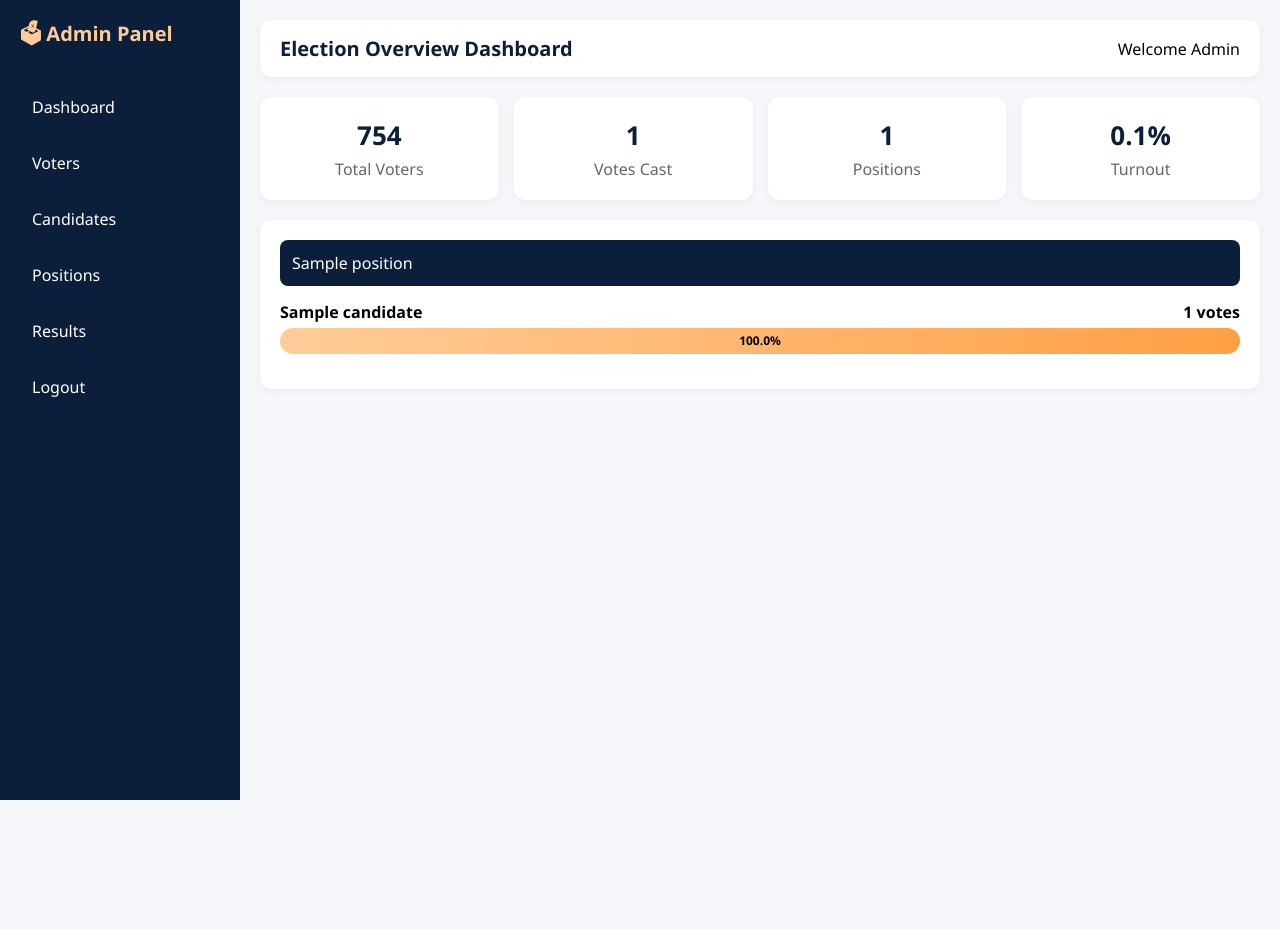
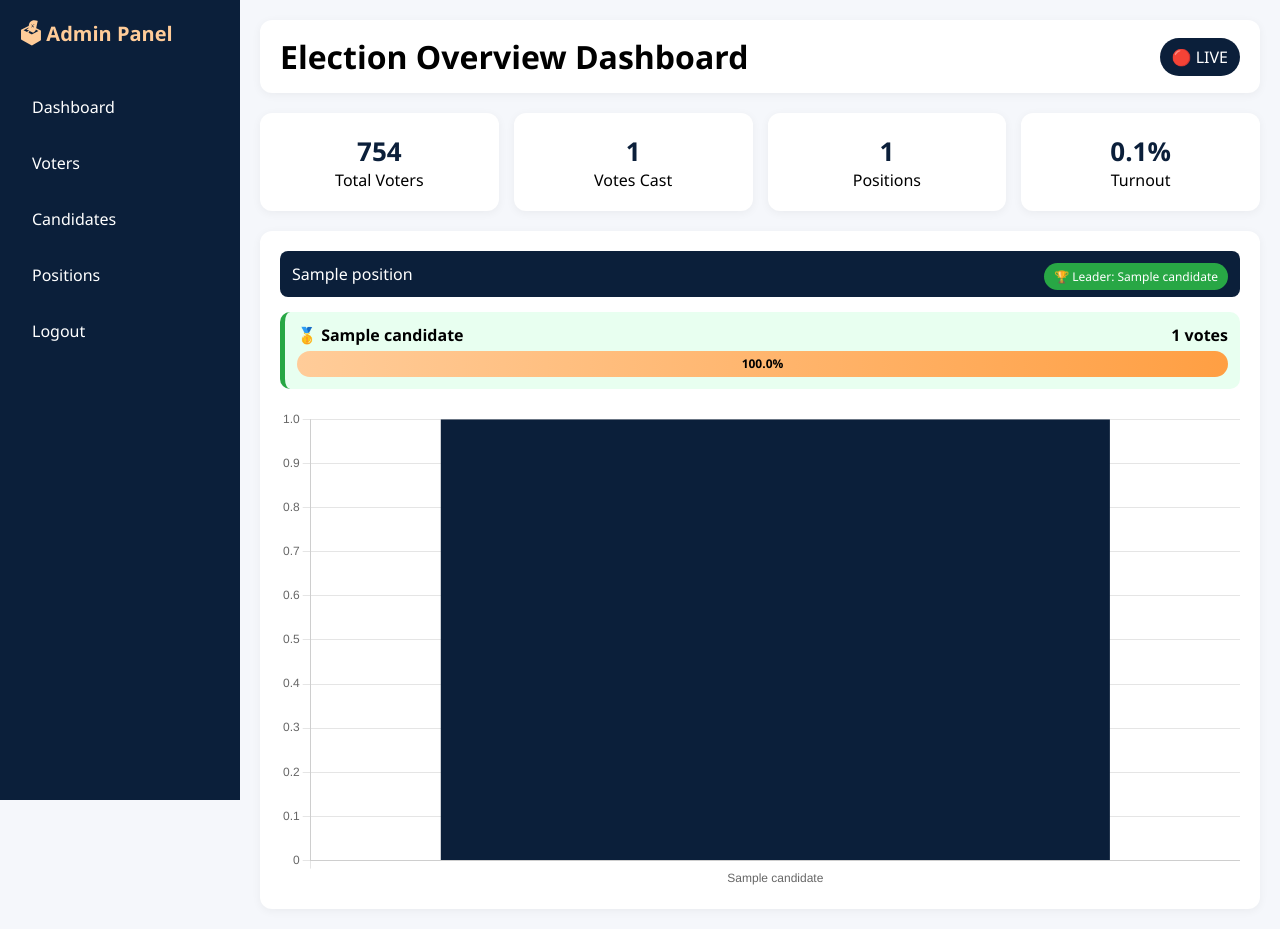
Before and after one commit to Bukulubenja/onvote, a Django app: page /dashboard/ in a window 1280 px wide. Before the commit the page ends 800 px from the top, so only its background shows below. Run offline with Django 5.2, Linux system fonts and the light colour scheme; a user stored in the database is signed in; data comes from the database, SQL or seed files in the repository; tables that the repository leaves empty hold one stand-in row (values such as "Sample post").

Commit message:
my fifth commit

```diff
--- a/templates/dashboard.html
+++ b/templates/dashboard.html
@@ -3,6 +3,8 @@
 <head>
     <title>Admin Dashboard</title>
     <meta name="viewport" content="width=device-width, initial-scale=1.0">
+
+    <script src="https://cdn.jsdelivr.net/npm/chart.js"></script>
 
     <style>
         * {
@@ -39,7 +41,6 @@
             padding: 12px;
             margin-bottom: 10px;
             border-radius: 8px;
-            transition: 0.3s;
         }
 
         .sidebar a:hover {
@@ -63,12 +64,6 @@
             align-items: center;
         }
 
-        .topbar h1 {
-            font-size: 20px;
-            color: #0b1f3a;
-        }
-
-        /* STATS */
         .stats {
             display: grid;
             grid-template-columns: repeat(4, 1fr);
@@ -80,8 +75,8 @@
             background: white;
             padding: 20px;
             border-radius: 12px;
+            text-align: center;
             box-shadow: 0 2px 10px rgba(0,0,0,0.05);
-            text-align: center;
         }
 
         .card h2 {
@@ -89,12 +84,6 @@
             font-size: 26px;
         }
 
-        .card p {
-            color: #666;
-            margin-top: 5px;
-        }
-
-        /* RESULTS */
         .panel {
             background: white;
             margin-top: 20px;
@@ -113,6 +102,8 @@
 
         .candidate {
             margin-bottom: 15px;
+            padding: 12px;
+            border-radius: 10px;
         }
 
         .candidate-info {
@@ -137,7 +128,6 @@
             line-height: 26px;
             font-size: 12px;
             font-weight: bold;
-            transition: width 0.8s ease-in-out;
         }
 
         /* RESPONSIVE */
@@ -174,21 +164,22 @@
     <a href="#">Voters</a>
     <a href="#">Candidates</a>
     <a href="#">Positions</a>
-    <a href="#">Results</a>
     <a href="{% url 'logout' %}">Logout</a>
 </div>
 
 <!-- MAIN -->
 <div class="main">
 
+    <!-- TOPBAR -->
     <div class="topbar">
         <h1>Election Overview Dashboard</h1>
-        <div>Welcome Admin</div>
+        <span style="background:#0b1f3a;color:white;padding:8px 12px;border-radius:20px;">
+            🔴 LIVE
+        </span>
     </div>
 
     <!-- STATS -->
     <div class="stats">
-
         <div class="card">
             <h2>{{ total_voters }}</h2>
             <p>Total Voters</p>
@@ -208,7 +199,6 @@
             <h2>{{ turnout }}%</h2>
             <p>Turnout</p>
         </div>
-
     </div>
 
     <!-- RESULTS -->
@@ -218,14 +208,30 @@
 
         <div class="position-title">
             {{ result.position.title }}
+
+            {% if result.candidates %}
+            <span style="float:right;background:#28a745;padding:5px 10px;border-radius:20px;font-size:12px;">
+                🏆 Leader: {{ result.candidates.0.candidate.name }}
+            </span>
+            {% endif %}
         </div>
 
         {% for item in result.candidates %}
 
-        <div class="candidate">
+        <div class="candidate"
+             style="{% if forloop.first %}background:#e8fff0;border-left:5px solid #28a745;
+                    {% elif forloop.counter == 2 %}background:#f8f9fa;border-left:5px solid #007bff;
+                    {% endif %}">
 
             <div class="candidate-info">
-                <span>{{ item.candidate.name }}</span>
+                <span>
+                    {% if forloop.first %}🥇
+                    {% elif forloop.counter == 2 %}🥈
+                    {% elif forloop.counter == 3 %}🥉
+                    {% endif %}
+                    {{ item.candidate.name }}
+                </span>
+
                 <span>{{ item.votes }} votes</span>
             </div>
 
@@ -234,10 +240,12 @@
                     {{ item.percentage }}%
                 </div>
             </div>
-
         </div>
 
         {% endfor %}
+
+        <!-- CHART -->
+        <canvas id="chart-{{ result.position.id }}" style="margin-top:20px;"></canvas>
 
     </div>
 
@@ -245,5 +253,39 @@
 
 </div>
 
+<!-- CHART SCRIPT -->
+<script>
+
+{% for result in results %}
+
+new Chart(document.getElementById("chart-{{ result.position.id }}"), {
+    type: 'bar',
+    data: {
+        labels: [
+            {% for item in result.candidates %}
+                "{{ item.candidate.name }}",
+            {% endfor %}
+        ],
+        datasets: [{
+            label: "Votes",
+            data: [
+                {% for item in result.candidates %}
+                    {{ item.votes }},
+                {% endfor %}
+            ],
+            backgroundColor: "#0b1f3a"
+        }]
+    },
+    options: {
+        responsive: true,
+        plugins: {
+            legend: { display: false }
+        }
+    }
+});
+
+{% endfor %}
+</script>
+
 </body>
 </html>
```
